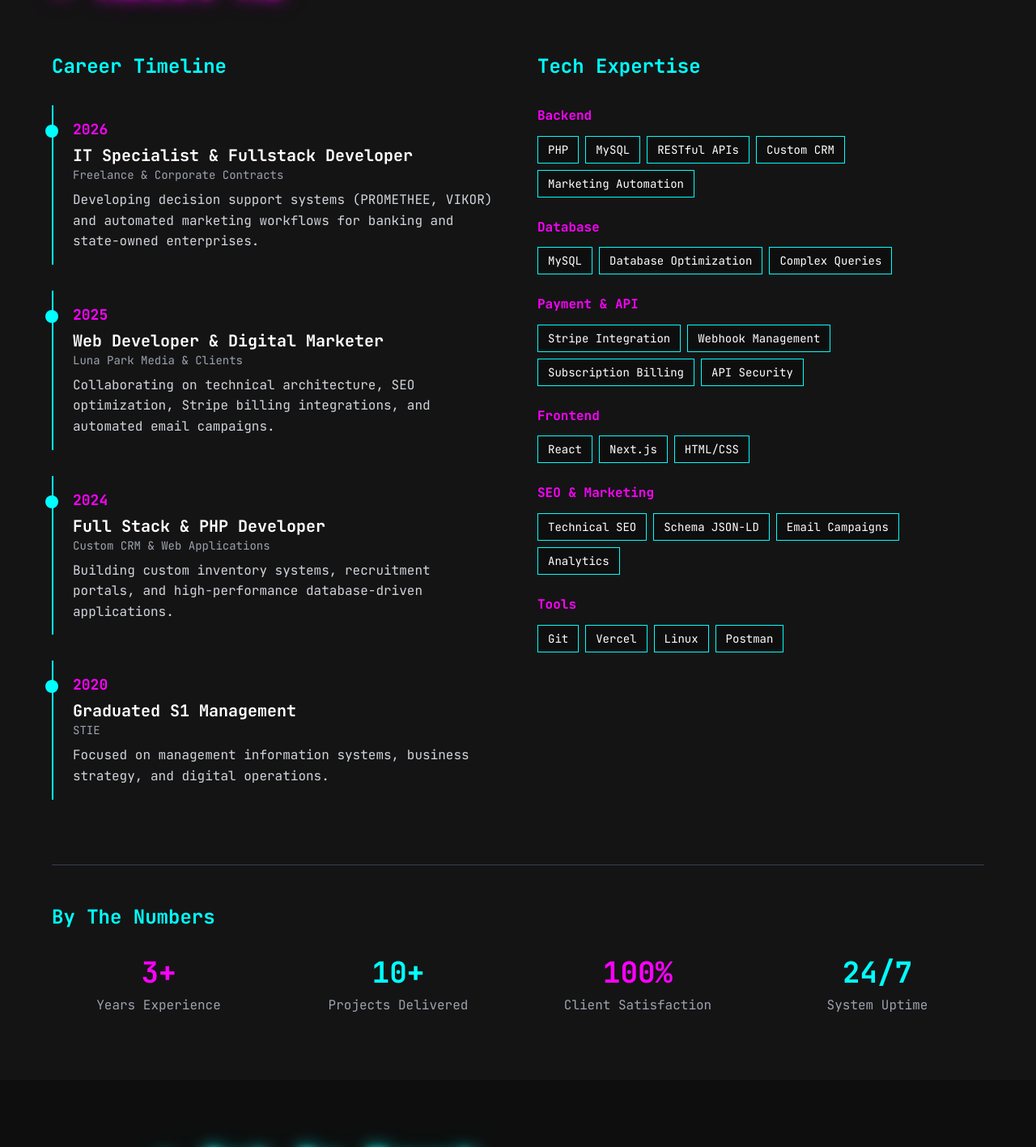
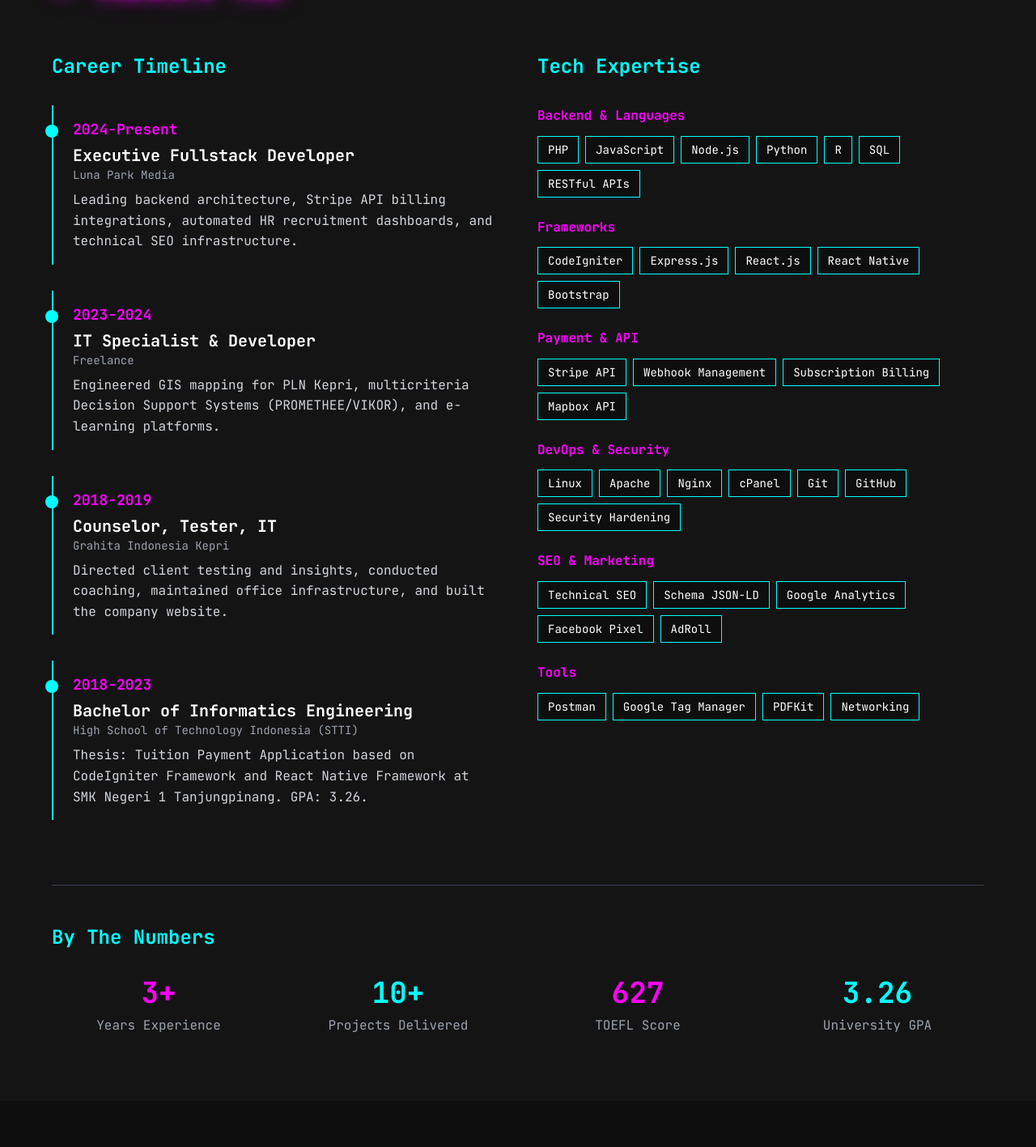
Before and after one commit to mnwajjah/hire-me-please-2, a Next.js app: page / in a window 1280 px wide. Shown: the part 3060-4477 px from the top of the page at 81% size. Built offline with nearby package versions, Linux system fonts and the light colour scheme.

Commit message:
Update About.jsx

```diff
--- a/components/About.jsx
+++ b/components/About.jsx
@@ -5,38 +5,38 @@ import { motion } from 'framer-motion'
 export default function About() {
   const timeline = [
     {
-      year: '2026',
-      title: 'IT Specialist & Fullstack Developer',
-      company: 'Freelance & Corporate Contracts',
-      description: 'Developing decision support systems (PROMETHEE, VIKOR) and automated marketing workflows for banking and state-owned enterprises.',
+      year: '2024-Present',
+      title: 'Executive Fullstack Developer',
+      company: 'Luna Park Media',
+      description: 'Leading backend architecture, Stripe API billing integrations, automated HR recruitment dashboards, and technical SEO infrastructure.',
     },
     {
-      year: '2025',
-      title: 'Web Developer & Digital Marketer',
-      company: 'Luna Park Media & Clients',
-      description: 'Collaborating on technical architecture, SEO optimization, Stripe billing integrations, and automated email campaigns.',
+      year: '2023-2024',
+      title: 'IT Specialist & Developer',
+      company: 'Freelance',
+      description: 'Engineered GIS mapping for PLN Kepri, multicriteria Decision Support Systems (PROMETHEE/VIKOR), and e-learning platforms.',
     },
     {
-      year: '2024',
-      title: 'Full Stack & PHP Developer',
-      company: 'Custom CRM & Web Applications',
-      description: 'Building custom inventory systems, recruitment portals, and high-performance database-driven applications.',
+      year: '2018-2019',
+      title: 'Counselor, Tester, IT',
+      company: 'Grahita Indonesia Kepri',
+      description: 'Directed client testing and insights, conducted coaching, maintained office infrastructure, and built the company website.',
     },
     {
-      year: '2020',
-      title: 'Graduated S1 Management',
-      company: 'STIE',
-      description: 'Focused on management information systems, business strategy, and digital operations.',
+      year: '2018-2023',
+      title: 'Bachelor of Informatics Engineering',
+      company: 'High School of Technology Indonesia (STTI)',
+      description: 'Thesis: Tuition Payment Application based on CodeIgniter Framework and React Native Framework at SMK Negeri 1 Tanjungpinang. GPA: 3.26.',
     },
   ]
 
   const skills = {
-    'Backend': ['PHP', 'MySQL', 'RESTful APIs', 'Custom CRM', 'Marketing Automation'],
-    'Database': ['MySQL', 'Database Optimization', 'Complex Queries'],
-    'Payment & API': ['Stripe Integration', 'Webhook Management', 'Subscription Billing', 'API Security'],
-    'Frontend': ['React', 'Next.js', 'HTML/CSS'],
-    'SEO & Marketing': ['Technical SEO', 'Schema JSON-LD', 'Email Campaigns', 'Analytics'],
-    'Tools': ['Git', 'Vercel', 'Linux', 'Postman'],
+    'Backend & Languages': ['PHP', 'JavaScript', 'Node.js', 'Python', 'R', 'SQL', 'RESTful APIs'],
+    'Frameworks': ['CodeIgniter', 'Express.js', 'React.js', 'React Native', 'Bootstrap'],
+    'Payment & API': ['Stripe API', 'Webhook Management', 'Subscription Billing', 'Mapbox API'],
+    'DevOps & Security': ['Linux', 'Apache', 'Nginx', 'cPanel', 'Git', 'GitHub', 'Security Hardening'],
+    'SEO & Marketing': ['Technical SEO', 'Schema JSON-LD', 'Google Analytics', 'Facebook Pixel', 'AdRoll'],
+    'Tools': ['Postman', 'Google Tag Manager', 'PDFKit', 'Networking'],
   }
 
   const containerVariants = {
@@ -125,12 +125,12 @@ export default function About() {
               <div className="text-gray-400">Projects Delivered</div>
             </motion.div>
             <motion.div className="text-center" variants={itemVariants} whileHover={{ scale: 1.05 }}>
-              <div className="text-4xl font-bold text-neon-pink mb-2">100%</div>
-              <div className="text-gray-400">Client Satisfaction</div>
+              <div className="text-4xl font-bold text-neon-pink mb-2">627</div>
+              <div className="text-gray-400">TOEFL Score</div>
             </motion.div>
             <motion.div className="text-center" variants={itemVariants} whileHover={{ scale: 1.05 }}>
-              <div className="text-4xl font-bold text-neon-cyan mb-2">24/7</div>
-              <div className="text-gray-400">System Uptime</div>
+              <div className="text-4xl font-bold text-neon-cyan mb-2">3.26</div>
+              <div className="text-gray-400">University GPA</div>
             </motion.div>
           </motion.div>
         </motion.div>
```
